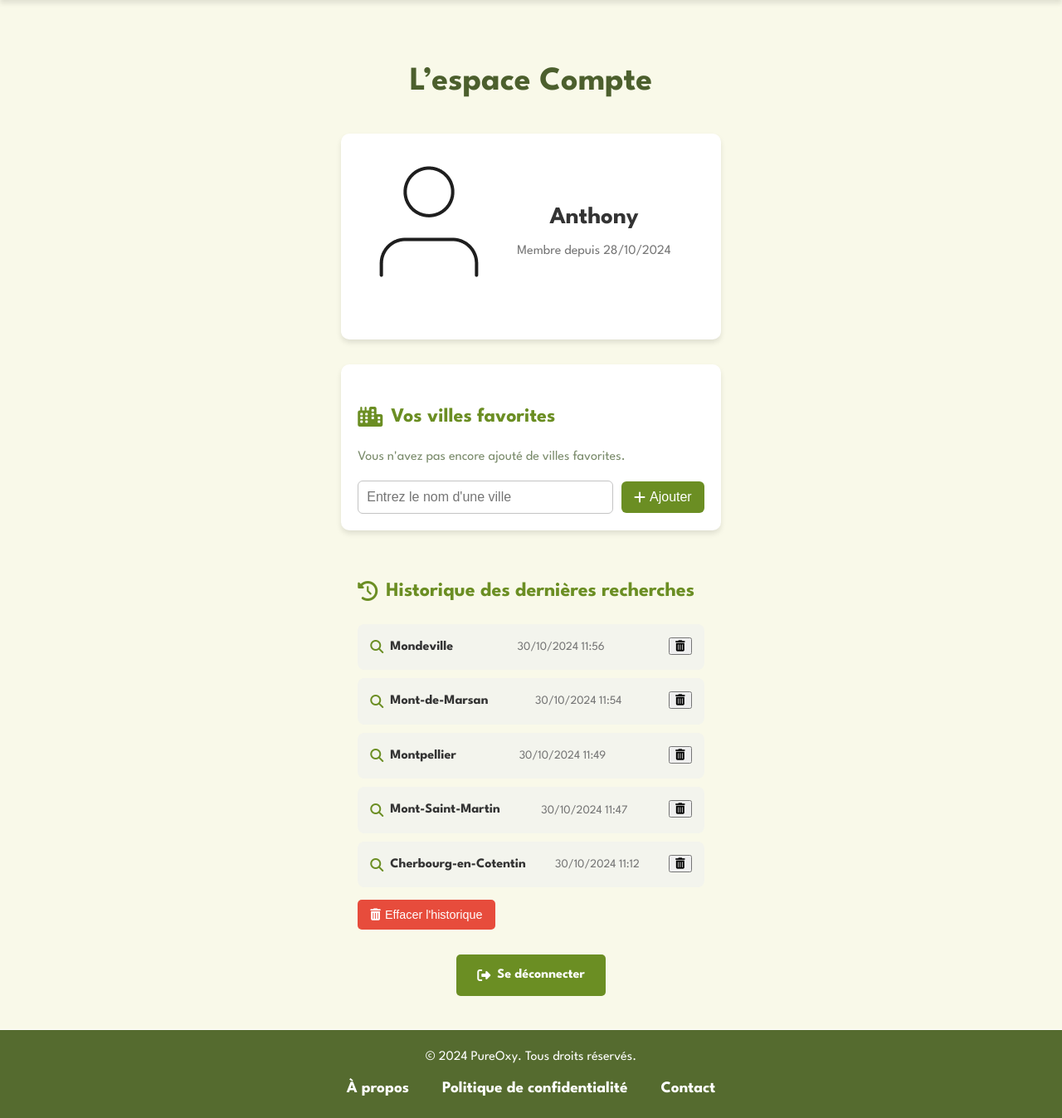
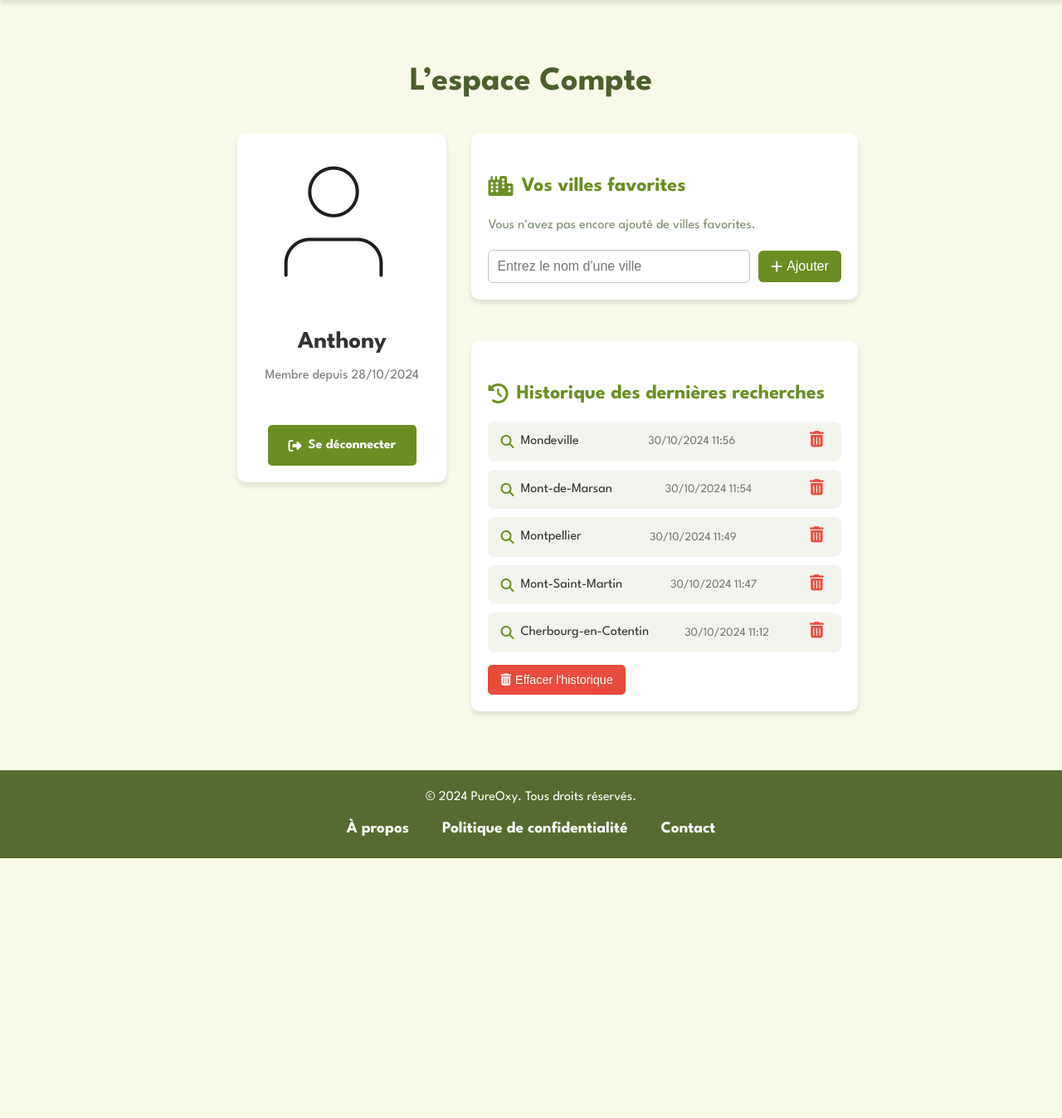
Before and after one commit to Anthony2210/PureOxy, a PHP site: page /pages/compte.php in a window 1280 px wide. Shown: the part 107-1454 px from the top of the page at 83% size. After the commit the page ends 1141 px from the top, so only its background shows below. Run offline with PHP 8.4, Linux system fonts and the light colour scheme; a user stored in the database is signed in; data comes from the database, SQL or seed files in the repository.

Commit message:
nouvelle mise en page de compte.php une fois connecté

```diff
--- a/pages/compte.php
+++ b/pages/compte.php
@@ -357,7 +357,6 @@ if (isset($_POST['delete_favorite_city']) && isset($_SESSION['user_id'])) {
     <?php if (isset($_SESSION['user_id'])): ?>
         <!-- Tableau de bord de l'utilisateur -->
         <div class="dashboard">
-
             <!-- Carte de Profil -->
             <div class="profile-card">
                 <div class="profile-avatar">
@@ -365,14 +364,17 @@ if (isset($_POST['delete_favorite_city']) && isset($_SESSION['user_id'])) {
                 </div>
                 <div class="profile-info">
                     <h2><?= htmlspecialchars($_SESSION['username']) ?></h2>
-                    <!-- Afficher la date d'inscription si disponible -->
                     <p>Membre depuis <?= isset($user['created_at']) ? date('d/m/Y', strtotime($user['created_at'])) : 'Date inconnue' ?></p>
+                    <!-- Bouton de déconnexion -->
+                    <a href="deconnecter.php" class="logout-button"><i class="fas fa-sign-out-alt"></i> Se déconnecter</a>
                 </div>
             </div>
-
+            <!-- Contenu à droite : Favoris et Historique -->
+            <div class="dashboard-content">
                 <!-- Section Villes Favorites -->
                 <div class="favorite-cities-section">
                     <h3><i class="fas fa-city"></i> Vos villes favorites</h3>
+                    <!-- Contenu de la section Favoris -->
                     <?php if (isset($error_message_favorite)): ?>
                         <p class="error-message"><?= htmlspecialchars($error_message_favorite) ?></p>
                     <?php endif; ?>
@@ -409,13 +411,11 @@ if (isset($_POST['delete_favorite_city']) && isset($_SESSION['user_id'])) {
                         <ul id="suggestions-list"></ul>
                         <button type="submit" name="add_favorite_city" id="add-favorite-button" disabled><i class="fas fa-plus"></i> Ajouter</button>
                     </form>
-
-
                 </div>
-
                 <!-- Section Historique des Recherches -->
                 <div class="history-section">
                     <h3><i class="fas fa-history"></i> Historique des dernières recherches</h3>
+                    <!-- Contenu de la section Historique -->
                     <?php if (!empty($search_history)): ?>
                         <ul class="history-list">
                             <?php foreach ($search_history as $search): ?>
@@ -440,9 +440,7 @@ if (isset($_POST['delete_favorite_city']) && isset($_SESSION['user_id'])) {
                         <p>Vous n'avez pas encore effectué de recherches.</p>
                     <?php endif; ?>
                 </div>
-
-            <!-- Bouton de déconnexion -->
-            <a href="deconnecter.php" class="logout-button"><i class="fas fa-sign-out-alt"></i> Se déconnecter</a>
+            </div>
         </div>
     <?php else: ?>
         <!-- Conteneur des onglets -->
--- a/styles/style.css
+++ b/styles/style.css
@@ -495,43 +495,7 @@ h2{
     margin-bottom: 20px;
 }
 
-.historique-section {
-    margin-top: 30px;
-}
-
-.historique-section h3 {
-    font-size: 1.5em;
-    color: #6b8e23;
-    margin-bottom: 15px;
-}
-
-.historique-liste {
-    list-style: none;
-    padding: 0;
-}
-
-.historique-liste li {
-    background-color: #ffffff;
-    padding: 15px;
-    margin-bottom: 10px;
-    border-radius: 8px;
-    display: flex;
-    justify-content: space-between;
-    align-items: center;
-    box-shadow: 0 2px 4px rgba(0, 0, 0, 0.1);
-}
-
-.historique-liste li .search-query {
-    font-weight: bold;
-    color: #333;
-}
-
-.historique-liste li .search-date {
-    color: #777;
-    font-size: 0.9em;
-}
 .history-list .search-query {
-    font-weight: bold;
     color: #333;
     display: flex;
     align-items: center;
@@ -584,28 +548,33 @@ h2{
 /* Tableau de Bord */
 .dashboard {
     display: flex;
+    flex-direction: row;
+    align-items: flex-start; /* Aligne les éléments en haut */
+    margin-top: 30px;
+    gap :30px;
+}
+.dashboard-content {
+    width: 65%; /* Ajustez la largeur pour que le contenu soit à droite */
+    display: flex;
     flex-direction: column;
-    align-items: center;
-    margin-top: 30px;
+    gap: 20px;
 }
 
 /* Carte de Profil */
 .profile-card {
     background-color: #ffffff;
-    width: 100%;
-    max-width: 600px;
+    flex: 0 0 30%;
+    max-width: 300px;
     padding: 20px;
     border-radius: 10px;
-    display: flex;
-    align-items: center;
     box-shadow: 0 4px 6px rgba(0, 0, 0, 0.1);
-    margin-bottom: 30px;
 }
 
 .profile-avatar {
     font-size: 4em;
     color: #6b8e23;
     margin-right: 20px;
+    text-align: center;
 }
 
 .profile-info h2 {
@@ -620,50 +589,6 @@ h2{
 }
 
 /* Section Historique */
-.history-section {
-    width: 100%;
-    max-width: 600px;
-}
-
-.history-section h3 {
-    font-size: 1.5em;
-    color: #6b8e23;
-    margin-bottom: 20px;
-    display: flex;
-    align-items: center;
-}
-
-.history-section h3 i {
-    margin-right: 10px;
-}
-
-.history-list {
-    list-style: none;
-    padding: 0;
-    margin: 0;
-}
-
-.history-list li {
-    background-color: #f3f4ed;
-    padding: 15px;
-    margin-bottom: 10px;
-    border-radius: 8px;
-    display: flex;
-    justify-content: space-between;
-    align-items: center;
-    transition: background-color 0.2s;
-}
-
-.history-list li:hover {
-    background-color: #e1e4d7;
-}
-
-.history-list .search-query {
-    font-weight: bold;
-    color: #333;
-    display: flex;
-    align-items: center;
-}
 
 .history-list .search-query i {
     margin-right: 8px;
@@ -767,7 +692,7 @@ h2{
     border-radius: 8px;
 }
 /* Section Villes Favorites */
-.favorite-cities-section {
+.favorite-cities-section, .history-section {
     width: 100%;
     max-width: 600px;
     background-color: #ffffff;
@@ -778,7 +703,7 @@ h2{
     text-align: left;
 }
 
-.favorite-cities-section h3 {
+.favorite-cities-section h3, .history-section h3 {
     font-size: 1.5em;
     color: #6b8e23;
     margin-bottom: 15px;
@@ -786,17 +711,17 @@ h2{
     align-items: center;
 }
 
-.favorite-cities-section h3 i {
+.favorite-cities-section h3 i, .history-section h3 i {
     margin-right: 10px;
 }
 
-.favorite-cities-list {
+.favorite-cities-list , .history-list{
     list-style: none;
     padding: 0;
-    margin-bottom: 20px;
+    margin: 0;
 }
 
-.favorite-cities-list li {
+.favorite-cities-list li, .history-list li {
     background-color: #f3f4ed;
     padding: 10px 15px;
     margin-bottom: 10px;
@@ -806,16 +731,16 @@ h2{
     align-items: center;
 }
 
-.favorite-cities-list li span {
+.favorite-cities-list li span , .history-list li span{
     font-size: 1.1em;
     color: #333;
 }
 
-.delete-city-form {
+.delete-city-form , .delete-search-form{
     margin: 0;
 }
 
-.delete-city-form button {
+.delete-city-form button, .delete-search-form button {
     background: none;
     border: none;
     color: #e74c3c;
@@ -823,11 +748,11 @@ h2{
     font-size: 1.2em;
 }
 
-.delete-city-form button:hover {
+.delete-city-form button:hover, .delete-search-form button:hover {
     color: #c0392b;
 }
 
-.favorite-city-form {
+.favorite-city-form, .history-city-form {
     display: flex;
     align-items: center;
     gap: 10px;
```
Lines whose indentation alone changed are shown as unchanged.
